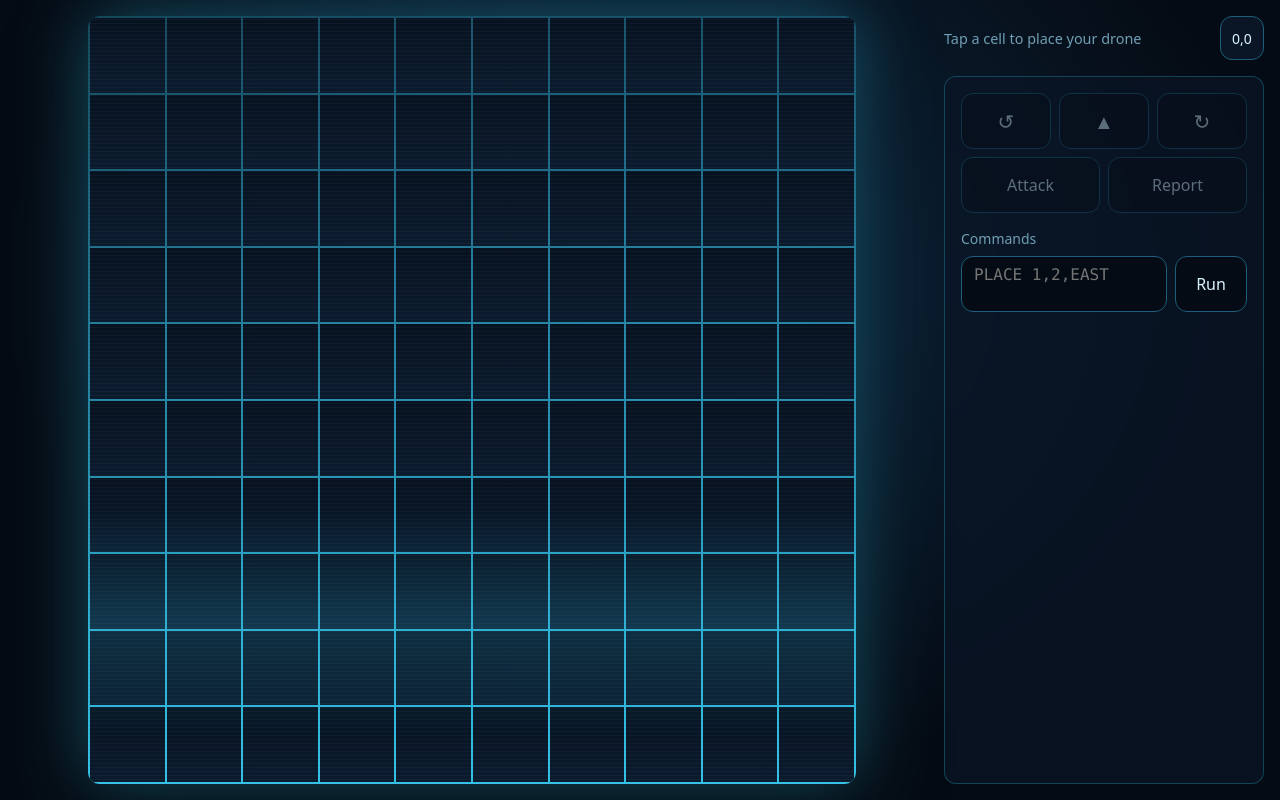
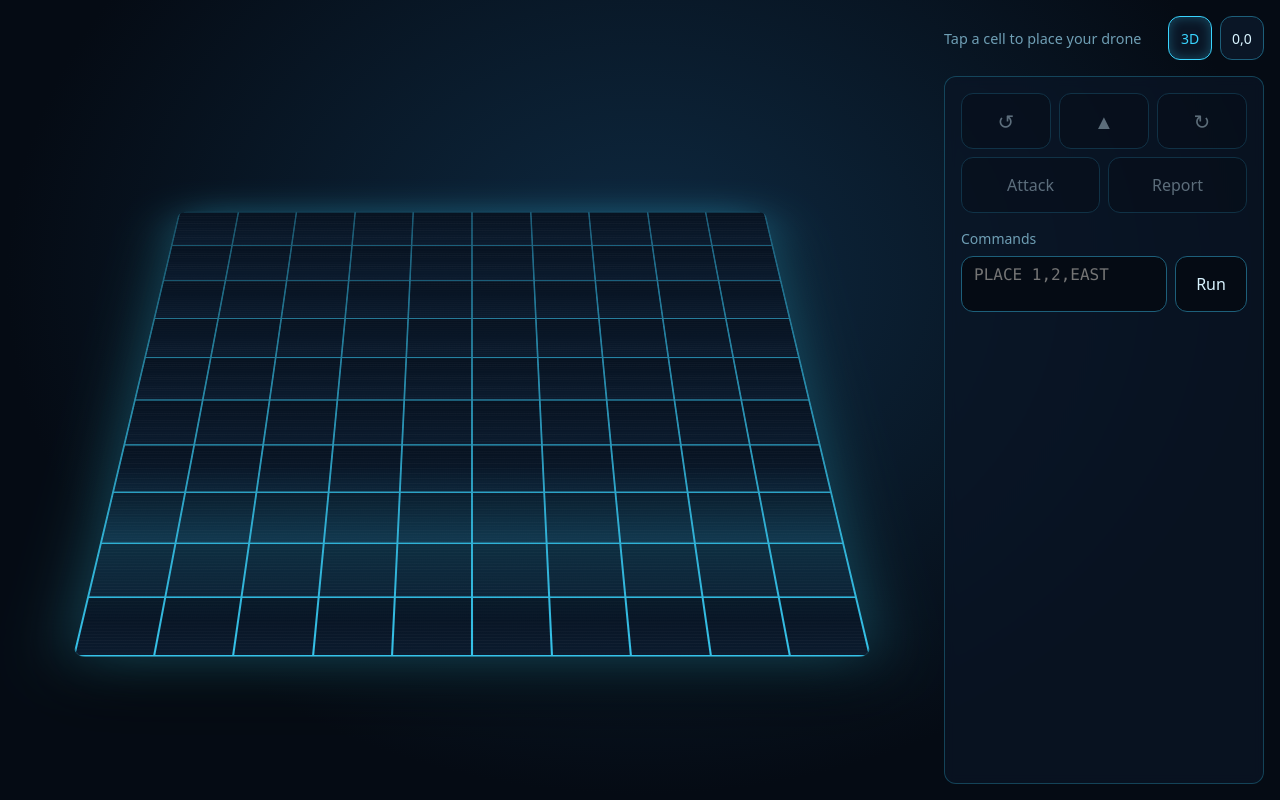
Before and after one commit to violan7naidoo/toy-drone, a website built with Vite: page index.html in a window 1280 px wide. Built offline with nearby package versions, Linux system fonts and the light colour scheme.

Commit message:
feat: tilt the floor into 3D with a view toggle that remembers its state

```diff
--- a/index.html
+++ b/index.html
@@ -10,6 +10,16 @@
       <header class="hud-bar">
         <p id="status" class="status" aria-live="polite">Tap a cell to place your drone</p>
         <div class="hud-tools">
+          <button
+            type="button"
+            id="view-toggle"
+            class="tool-button"
+            aria-pressed="true"
+            aria-label="3D view"
+            title="Switch between 3D and top view"
+          >
+            3D
+          </button>
           <button
             type="button"
             id="coords-toggle"
@@ -34,7 +44,7 @@
         </div>
       </header>
 
-      <section class="board-area" aria-label="Drone surface">
+      <section id="board-area" class="board-area" aria-label="Drone surface">
         <div id="board-frame" class="board-frame">
           <div id="board" class="board"></div>
           <div id="board-layer" class="board-layer"></div>
--- a/src/main.js
+++ b/src/main.js
@@ -1,5 +1,5 @@
 import './styles/main.css';
-import { BOARD_SIZE, SHOW_COORDINATES } from './config.js';
+import { BOARD_SIZE, DEFAULT_VIEW, SHOW_COORDINATES } from './config.js';
 import { createCommandQueue } from './commandQueue.js';
 import { parseScript } from './logic/parser.js';
 import { createSimulator } from './logic/simulator.js';
@@ -63,6 +63,14 @@ bindConsole(
 );
 
 bindToggle({
+  button: $('#view-toggle'),
+  target: $('#board-area'),
+  attribute: 'view',
+  key: 'view',
+  states: ['3d', 'top'],
+  initial: DEFAULT_VIEW,
+});
+bindToggle({
   button: $('#coords-toggle'),
   target: $('#board-frame'),
   attribute: 'coords',
--- a/src/styles/board.css
+++ b/src/styles/board.css
@@ -2,6 +2,7 @@
   position: relative;
   width: 100cqmin;
   aspect-ratio: 1;
+  transition: transform 500ms ease-in-out;
 }
 
 .board {
@@ -89,7 +90,20 @@
   }
 }
 
+.board-area[data-view='3d'] .board-frame {
+  transform: perspective(calc(100cqmin * var(--view-depth))) rotateX(var(--tilt)) scale(var(--tilt-scale));
+  transform-style: preserve-3d;
+}
+
+.board-area[data-view='3d'] .board-layer {
+  transform-style: preserve-3d;
+}
+
 @media (prefers-reduced-motion: reduce) {
+  .board-frame {
+    transition: none;
+  }
+
   .board::after {
     animation: none;
     display: none;
```
